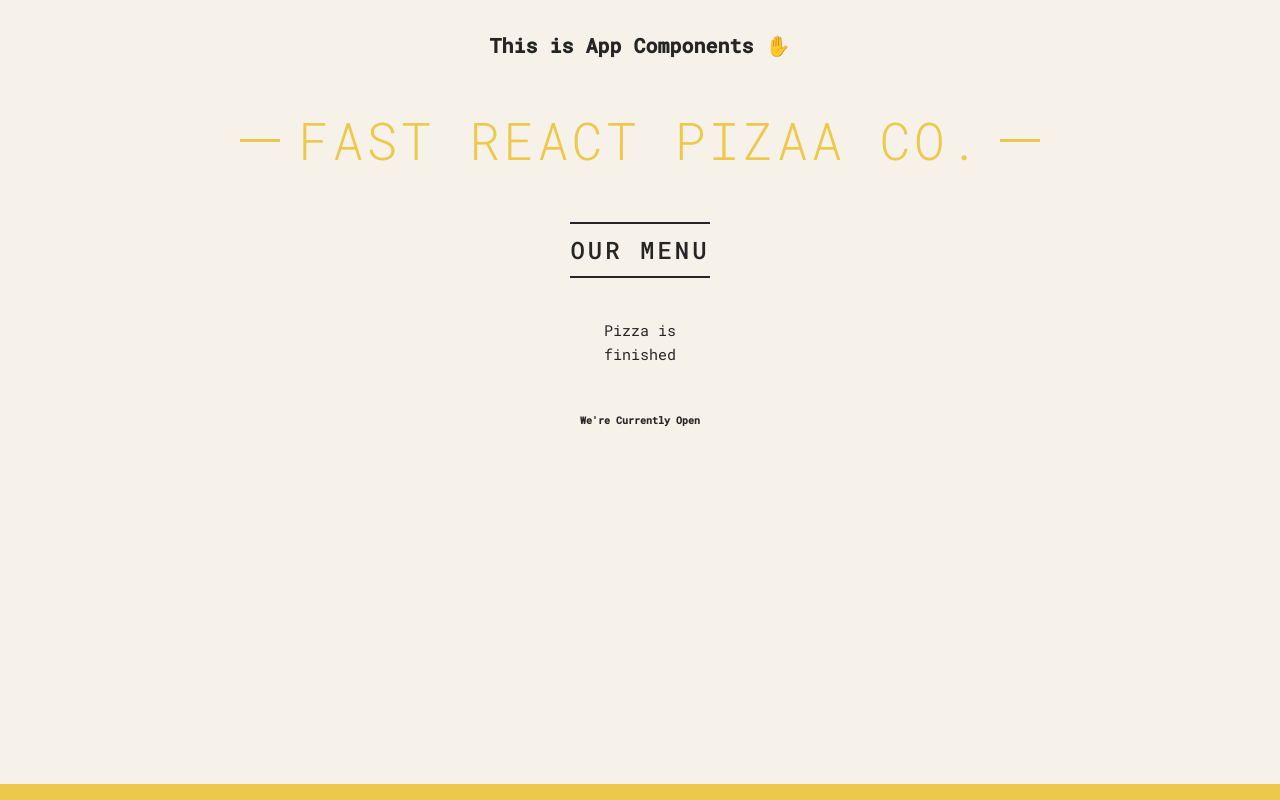
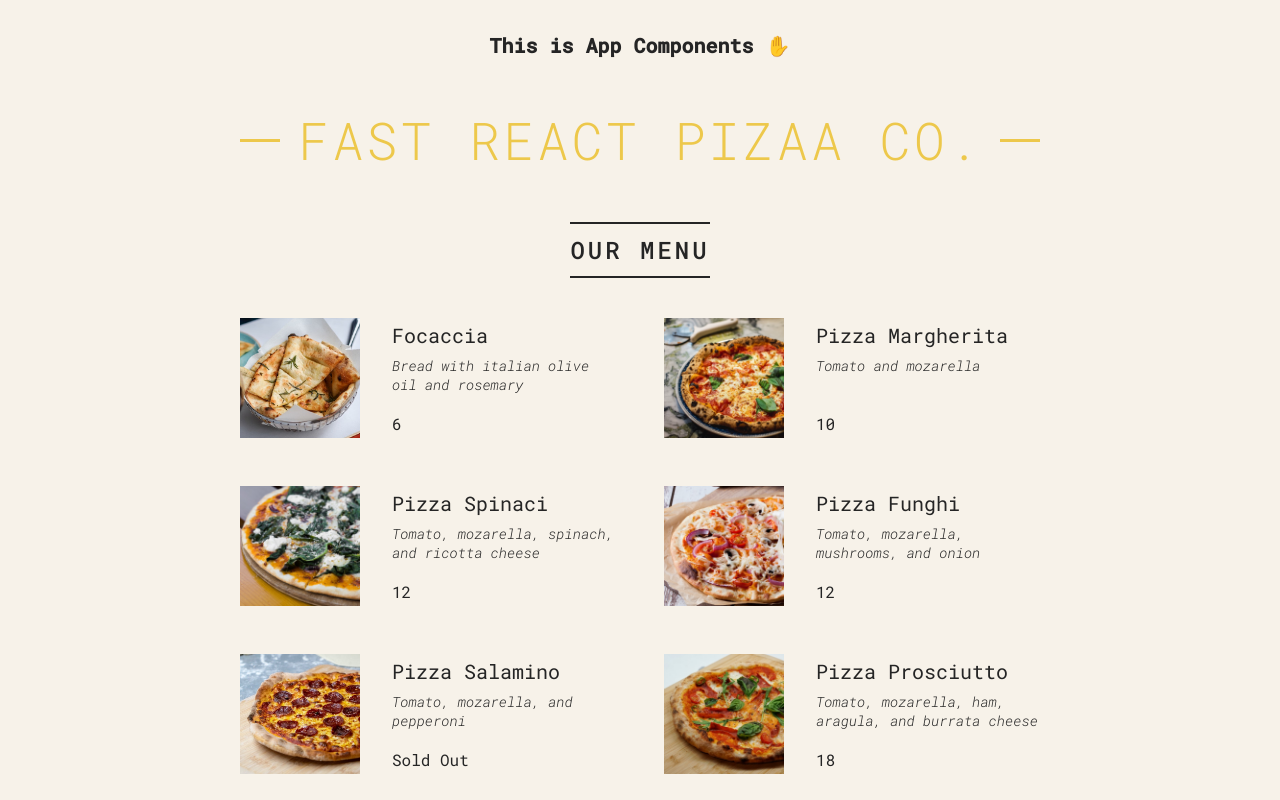
Before and after one commit to TanmayVidhate/pizza-app, a React (Vite) app: page / in a window 1280 px wide. Shown: the top 800 px of the page. Built offline with nearby package versions, Linux system fonts and the light colour scheme.

Commit message:
add length

```diff
--- a/src/Components/Menu.jsx
+++ b/src/Components/Menu.jsx
@@ -3,7 +3,8 @@ import Button from "./Button.jsx";
 import Pizaa from "./Pizaa.jsx"
 
 const pizzaDatas = pizzaData;
-const numPizzas =  pizzaDatas
+const numPizzas =  pizzaDatas.length
+console.log()
 function Menu() {
 
     return (
```
